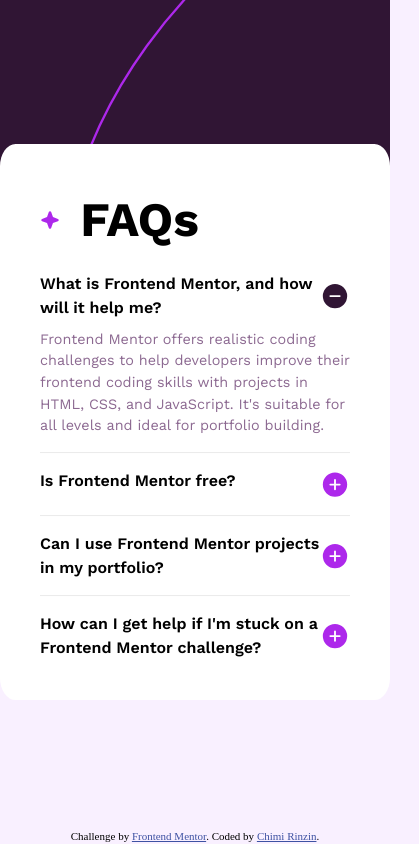
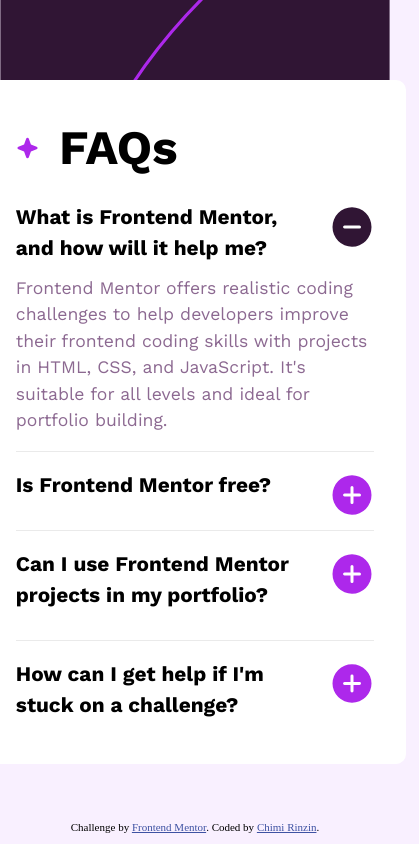
Before and after one commit to ChimiRinzin-HWR/GenericFAQ, a plain HTML site: page index.html in a window 390 px wide. Both pictures are taken after a click on the element "What is Frontend Mentor, and how will it help me?". Shown: the whole page, 419 px wide, since content can reach past the window. Drawn offline with Linux system fonts and the light colour scheme.

Commit message:
learned experienced commit

```diff
--- a/index.css
+++ b/index.css
@@ -1,4 +1,4 @@
-@import url('/reset.css');
+@import url('./reset.css');
 :root{
     --color-White: hsl(0, 0%, 100%);
     --colorLightpink: hsl(275, 100%, 97%);
@@ -14,36 +14,41 @@
     font-family: 'worksansv';
     src: url(./assets/fonts/WorkSans-VariableFont_wght.ttf);
 }
-body{
+html, body{
+    background-image: url(./assets/images/background-pattern-desktop.svg);
+    background-attachment: fixed;
+    background-size: contain;
+    background-repeat: no-repeat;
     background-color: var(--colorLightpink);
+    display: flex;
+    flex-direction: column;
+    justify-content: center;
+    align-items: center;
+    position: relative;
 }
-.bg{
-    width: 100%;
-    height: 15rem;
-    object-fit:cover;
+main{
+    height: 100%;
+    border-radius: 10px;
+    width: 40rem;
 }
 .box{
-    position: absolute;
-    left: 50%;
-    top: 50%;
-    -ms-transform: translate(-50%,-50%);
-    transform: translate(-50%, -50%);
     width: 100%;
     background-color: var(--color-White) ;
-    border-radius: 4%;
+    border-radius: 10px;
     padding: 40px;
-    max-width: 40rem;
     font-family: 'worksansv';
 }
 .question{
     font-weight: 600;
     display: flex;
     justify-content: space-between;
+    position: relative;
 }
 
 .faq{
     border-bottom: 1px solid rgb(234, 234, 234);
     padding: 5% 0%;
+    overflow: hidden;
 }
 
 .question:hover{
@@ -51,12 +56,24 @@ body{
     color: var(--color-Dark-purple);
 
 }
+.plus{
+    position: absolute;
+    left: 33rem;
+}
 .answer{
     font-size: 90%;
     font-weight: 400;
     padding-top: 3%;
     color: var(--color-Grayish-purple);
-    display: none;
+    transform: translateY(100%);
+    height: 0;
+    overflow: hidden;
+    transition: transform 0.4s ease-in-out;
+}
+.clicked{
+    transform: translateY(0%);
+    overflow: auto;
+    height: auto;
 }
 .heading{
     display: flex;
@@ -69,9 +86,60 @@ body{
     }
 }
 .minus{
+    position: absolute;
+    left: 33rem;
     display: none;
 }
 .fours{
     border-bottom: 0px;
     padding: 5% 0% 0%;
 }
+footer{
+    position: absolute;
+    top: 97%;
+}
+@media screen and (max-width: 575px){
+    html, body{
+        background-image: url(./assets/images/background-pattern-mobile.svg);
+    }
+    main{
+        height: 100%;
+        border-radius: 10px;
+        width: 28rem;
+        padding: 0.8rem;
+    }
+    .box{
+        padding: 2rem;
+    }
+    .question{
+        font-weight: 700;
+        display: flex;
+        font-size: 1.3rem;
+        padding: 0 4rem 0 0;
+    }
+
+    .faq{
+        border-bottom: 1px solid rgb(234, 234, 234);
+        padding: 5% 0%;
+    }
+
+    .question:hover{
+        cursor: pointer;
+        color: var(--color-Dark-purple);
+    }
+    .answer{
+        font-size: 1.1rem;
+    }
+    .plus{
+        left: 19.5rem;
+        width: 3rem;
+    }
+    .minus{
+        left: 19.5rem;
+        width: 3rem;
+    }
+    .fours{
+        border-bottom: 0px;
+        padding: 5% 0% 0%;
+    }
+}
--- a/index.html
+++ b/index.html
@@ -17,10 +17,7 @@
     <style>
       .attribution {
         font-size: 11px;
-        position: absolute;
-        bottom: 0;
         width: 100%;
-        text-align: center;
       }
       .attribution a {
         color: hsl(228, 45%, 44%);
@@ -29,11 +26,6 @@
   </head>
 
   <body>
-    <img
-      src="/assets/images/background-pattern-desktop.svg"
-      alt="backgroundimg"
-      class="bg"
-    />
     <main>
       <div class="box">
         <header>
@@ -113,9 +105,7 @@
 
         <div class="faq fours">
           <div class="question four" id="f4" tabindex="0">
-            <p>
-              How can I get help if I'm stuck on a Frontend Mentor challenge?
-            </p>
+            <p>How can I get help if I'm stuck on a challenge?</p>
             <img
               src="/assets/images/icon-plus.svg"
               alt="plus"
--- a/index.js
+++ b/index.js
@@ -19,13 +19,13 @@ var flag3 = true
 var flag4 = true
 function function1(){
     if(!flag1){
-        document.getElementById("ans1").style.display = "none";
+        document.getElementById("ans1").classList.remove('clicked');
         document.getElementById("plus1").style.display = "block";
         document.getElementById("minus1").style.display = "none";
         flag1 = true;
     }
     else {
-        document.getElementById("ans1").style.display = "block";
+        document.getElementById("ans1").classList.add('clicked');
         document.getElementById("minus1").style.display = "block";
         document.getElementById("plus1").style.display = "none";
         flag1 = false;
@@ -33,13 +33,13 @@ function function1(){
 }
 function function2(){
     if(!flag2){
-        document.getElementById("ans2").style.display = "none";
+        document.getElementById("ans2").classList.remove('clicked');
         document.getElementById("plus2").style.display = "block";
         document.getElementById("minus2").style.display = "none";
         flag2 = true;
     }
     else {
-        document.getElementById("ans2").style.display = "block";
+        document.getElementById("ans2").classList.add('clicked');
         document.getElementById("minus2").style.display = "block";
         document.getElementById("plus2").style.display = "none";
 
@@ -48,13 +48,13 @@ function function2(){
 }
 function function3(){
     if(!flag3){
-        document.getElementById("ans3").style.display = "none";
+        document.getElementById("ans3").classList.remove('clicked');
         document.getElementById("plus3").style.display = "block";
         document.getElementById("minus3").style.display = "none";
         flag3 = true;
     }
     else {
-        document.getElementById("ans3").style.display = "block";
+        document.getElementById("ans3").classList.add('clicked');
         document.getElementById("minus3").style.display = "block";
         document.getElementById("plus3").style.display = "none";
 
@@ -63,13 +63,13 @@ function function3(){
 }
 function function4(){
     if(!flag4){
-        document.getElementById("ans4").style.display = "none";
+        document.getElementById("ans4").classList.remove('clicked');
         document.getElementById("plus4").style.display = "block";
         document.getElementById("minus4").style.display = "none";
         flag4 = true;
     }
     else {
-        document.getElementById("ans4").style.display = "block";
+        document.getElementById("ans4").classList.add('clicked');
         document.getElementById("plus4").style.display = "none";
         document.getElementById("minus4").style.display = "block";
         flag4 = false;
```
